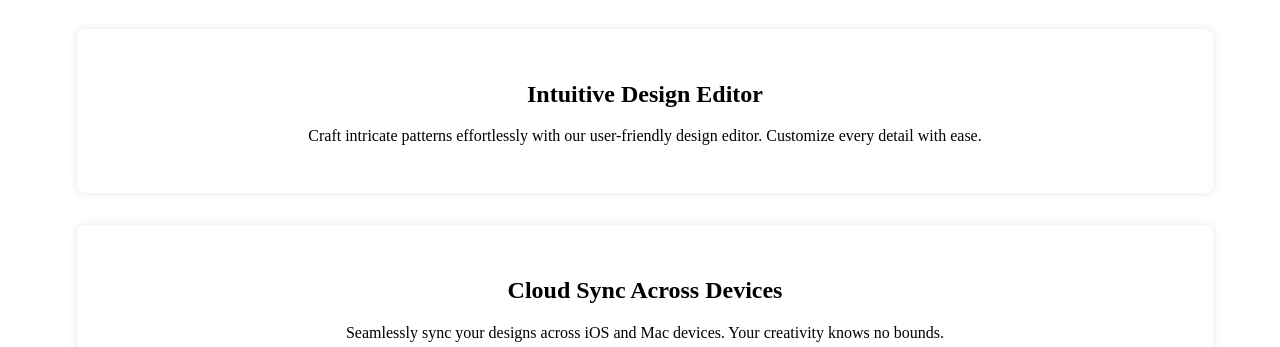
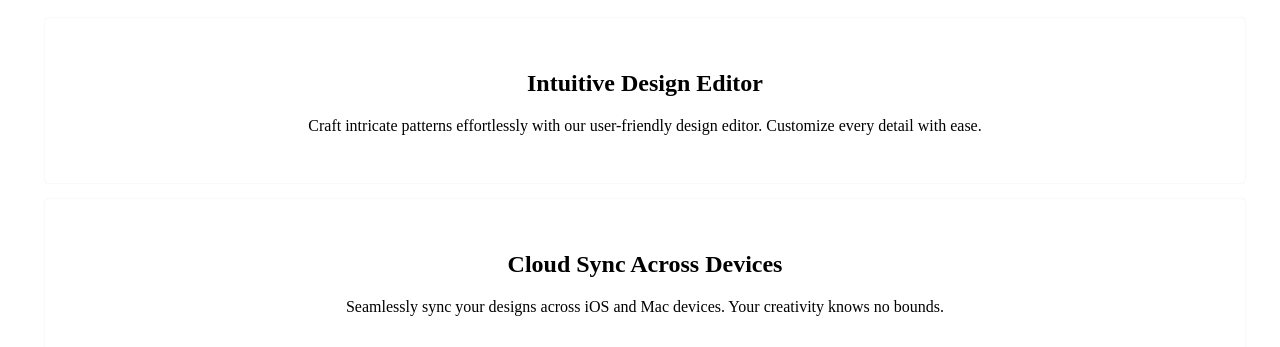
Before and after one commit to Rubellite-Ltd/Rubellite-Ltd.github.io, a plain HTML site: page Home.html in a window 1280 px wide. Shown: the part 453-800 px from the top of the page. Drawn offline with Linux system fonts and the light colour scheme; a script that the page names is missing.

Commit message:
Update mstyles.css

```diff
--- a/mstyles.css
+++ b/mstyles.css
@@ -107,17 +107,18 @@
        margin-top: 20px;
    }
 
+
   section {
-           margin: 2em;
+               margin: 1em;
                text-align: center;
            }
 
            .feature {
-           margin: 2em;
+               margin: 1em;
                padding: 2em;
-           background-color: #fff;
-           border-radius: 8px;
-           box-shadow: 0 0 10px rgba(0, 0, 0, 0.1);
+               background-color: white;
+               border-radius: 4px;
+               box-shadow: 0 0 2px rgba(0, 0, 0, 0.1);
            }
 
        .cta-button {
@@ -273,19 +274,6 @@ section {
            margin-top: 20px;
        }
 
-   section {
-               margin: 2em;
-               text-align: center;
-           }
-
-           .feature {
-               margin: 2em;
-               padding: 2em;
-               background-color: #fff;
-               border-radius: 8px;
-               box-shadow: 0 0 10px rgba(0, 0, 0, 0.1);
-           }
-
            .cta-button {
                display: inline-block;
                padding: 1em 2em;
```
Lines whose indentation alone changed are shown as unchanged.
